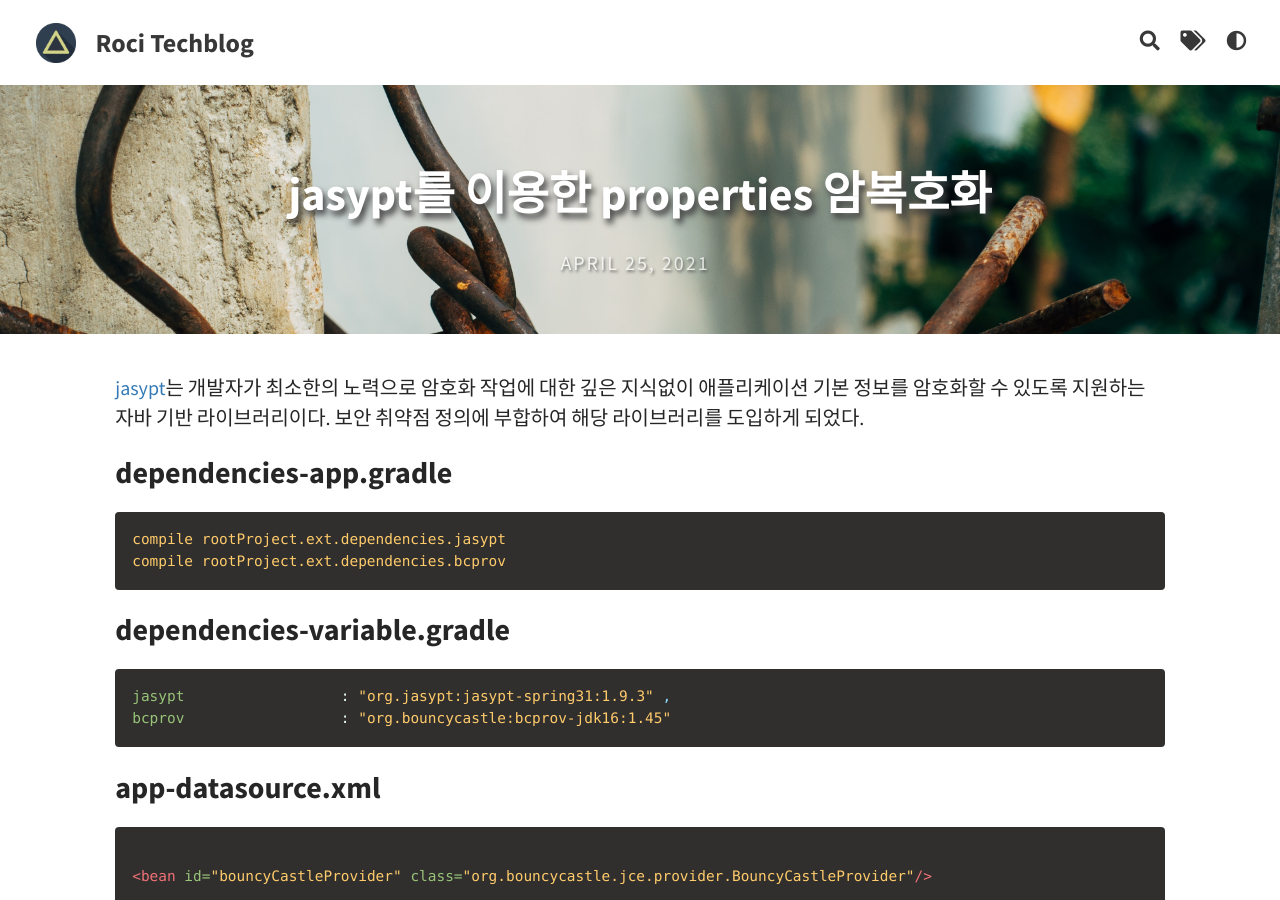
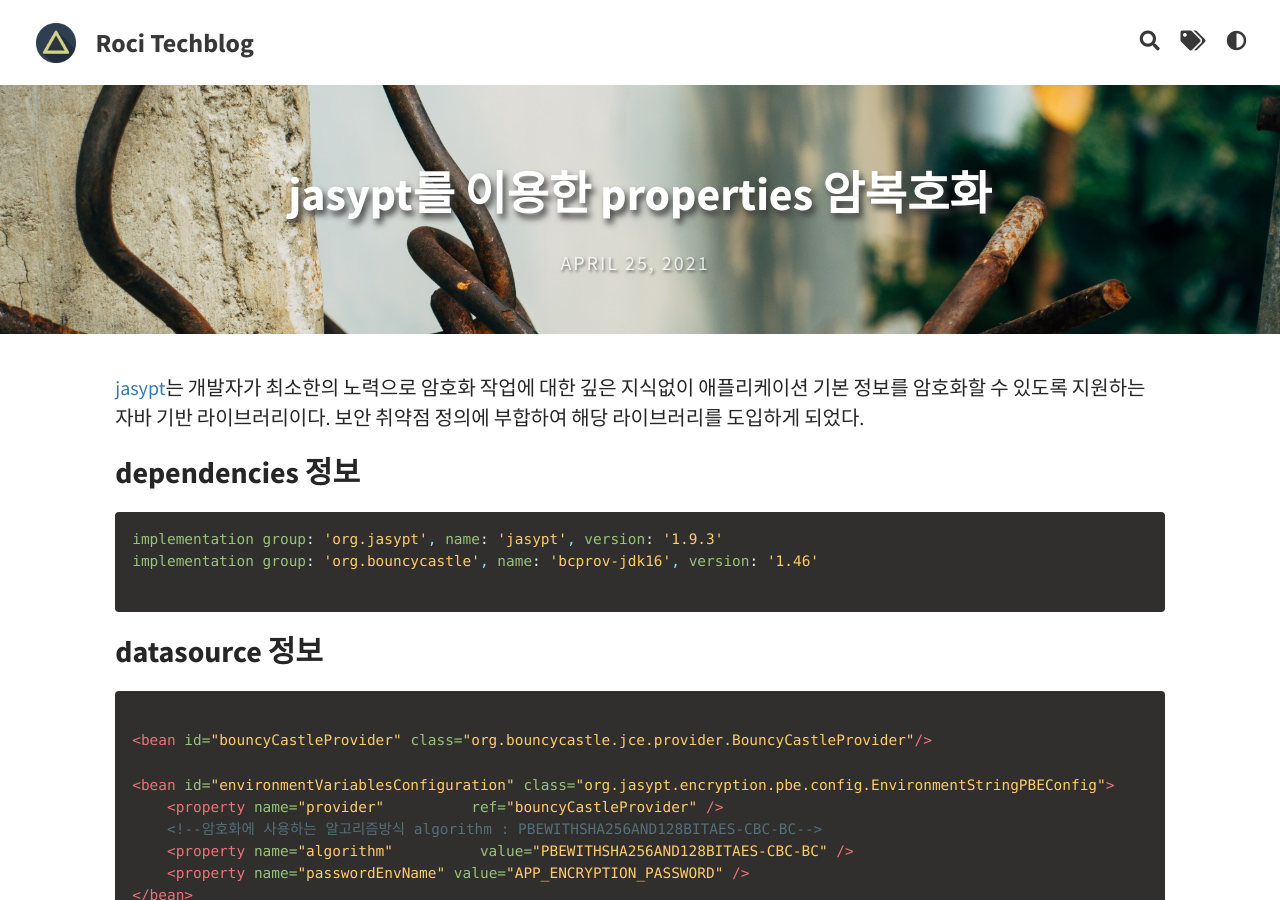
Before and after one commit to nye-eom/nye-eom.github.io, a Jekyll site: the page built from _posts/2021-04-25-jasypt-library.md, in a window 1280 px wide and 900 px high. Built offline with Jekyll 4.4.1, drawn with Linux system fonts in a browser that asks for light colours.

Commit message:
Add Readme.md

````diff
--- a/_posts/2021-04-25-jasypt-library.md
+++ b/_posts/2021-04-25-jasypt-library.md
@@ -8,19 +8,14 @@ tags: [Java,Spring Framework]
 
 [jasypt](http://www.jasypt.org/)는 개발자가 최소한의 노력으로 암호화 작업에 대한 깊은 지식없이 애플리케이션 기본 정보를 암호화할 수 있도록 지원하는 자바 기반 라이브러리이다. 보안 취약점 정의에 부합하여 해당 라이브러리를 도입하게 되었다.
 
-### dependencies-app.gradle
+### dependencies 정보
 ```yml
-compile rootProject.ext.dependencies.jasypt
-compile rootProject.ext.dependencies.bcprov
+implementation group: 'org.jasypt', name: 'jasypt', version: '1.9.3'
+implementation group: 'org.bouncycastle', name: 'bcprov-jdk16', version: '1.46'
+
 ```
 
-### dependencies-variable.gradle
-```yml
-jasypt                  : "org.jasypt:jasypt-spring31:1.9.3" ,
-bcprov                  : "org.bouncycastle:bcprov-jdk16:1.45"
-```
-
-### app-datasource.xml
+### datasource 정보
 ```xml
 
 <bean id="bouncyCastleProvider" class="org.bouncycastle.jce.provider.BouncyCastleProvider"/>
````
